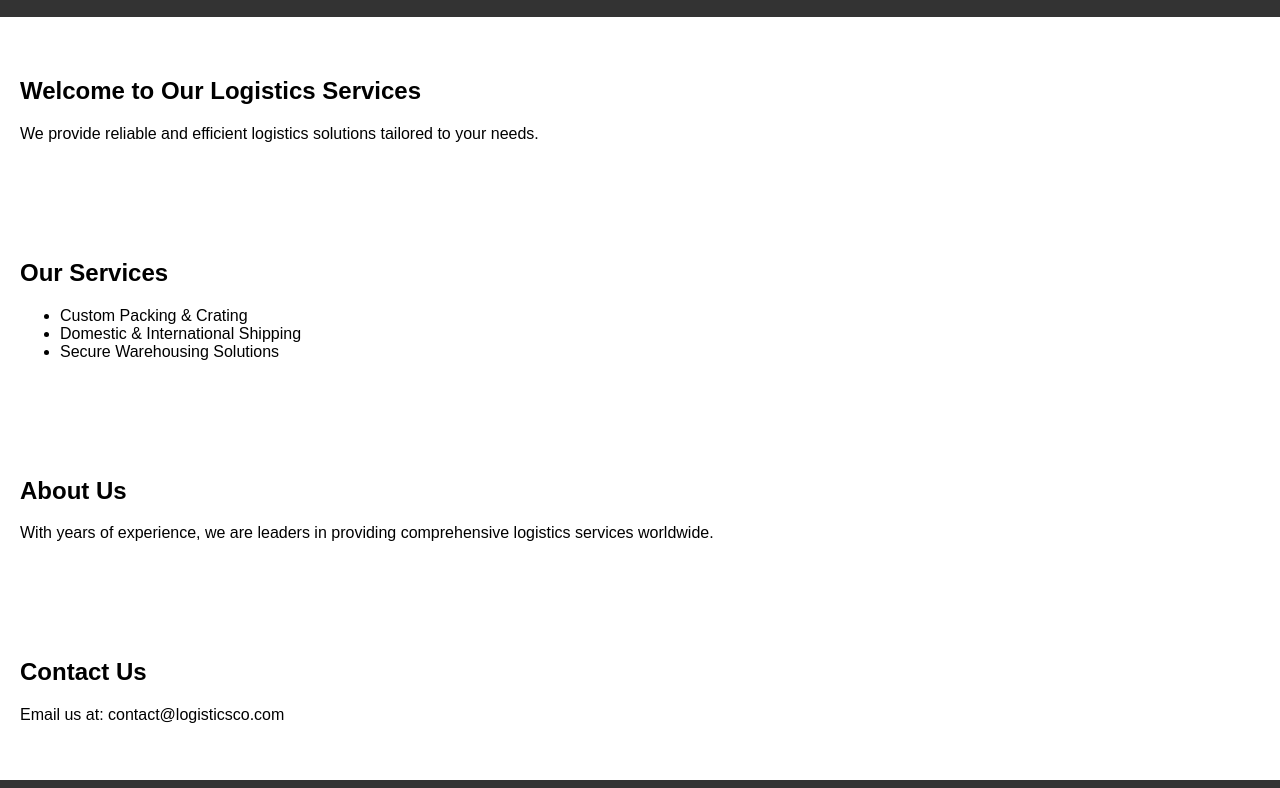
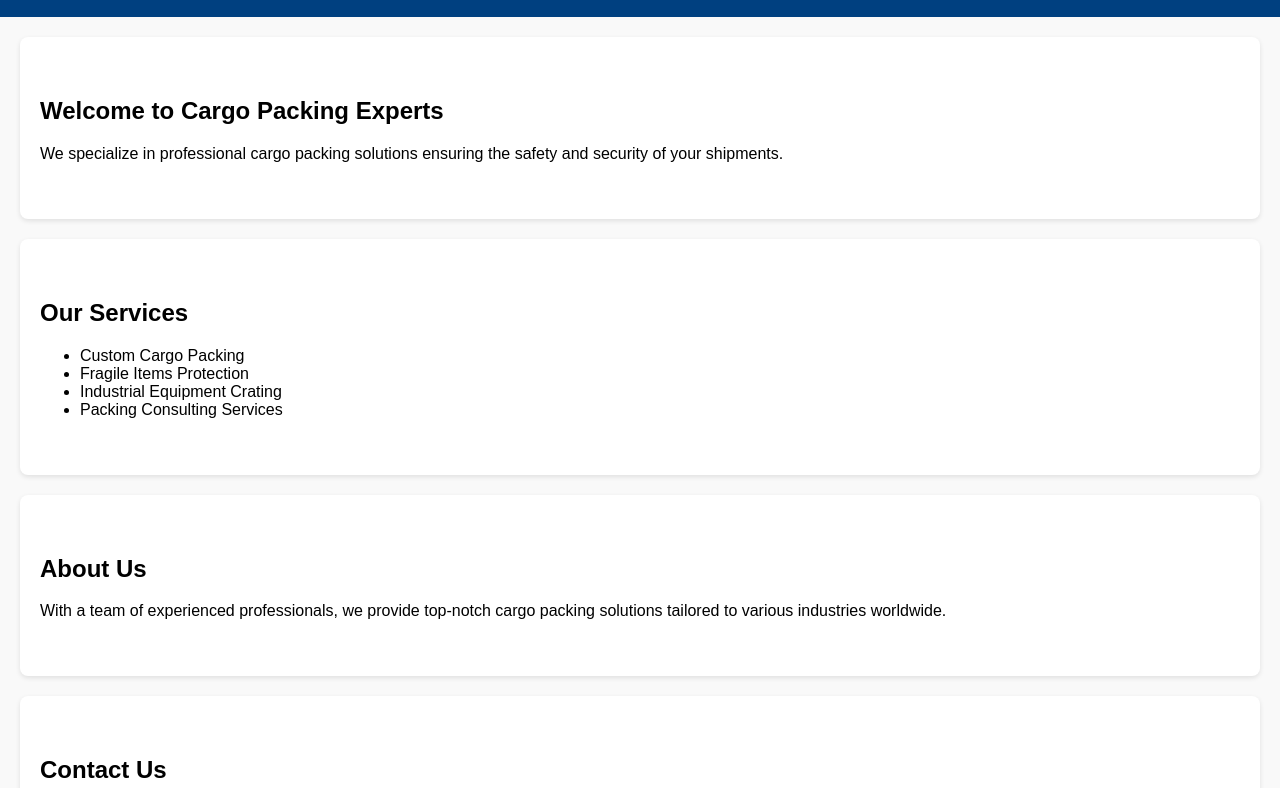
Before and after one commit to Vendetta861/zebr.az, a plain HTML site: page index.html in a window 1280 px wide. Shown: the part 81-869 px from the top of the page. Drawn offline with Linux system fonts and the light colour scheme.

Commit message:
Add files via upload

```diff
--- a/index.html
+++ b/index.html
@@ -3,22 +3,22 @@
 <head>
   <meta charset="UTF-8">
   <meta name="viewport" content="width=device-width, initial-scale=1.0">
-  <title>Logistics Company</title>
+  <title>Cargo Packing Experts</title>
   <style>
-    body { font-family: Arial, sans-serif; margin: 0; padding: 0; }
+    body { font-family: Arial, sans-serif; margin: 0; padding: 0; background-color: #f9f9f9; }
     header, nav, section, footer { padding: 20px; }
-    header { background-color: #333; color: white; display: flex; justify-content: space-between; align-items: center; }
+    header { background-color: #004080; color: white; display: flex; justify-content: space-between; align-items: center; }
     nav a { color: white; margin: 0 15px; text-decoration: none; }
     nav a:hover { text-decoration: underline; }
     .language-switch { cursor: pointer; color: #FFD700; }
-    section { padding: 40px 20px; }
-    footer { background-color: #333; color: white; text-align: center; padding: 10px 20px; }
+    section { padding: 40px 20px; background-color: white; margin: 20px; border-radius: 8px; box-shadow: 0 2px 5px rgba(0, 0, 0, 0.1); }
+    footer { background-color: #004080; color: white; text-align: center; padding: 10px 20px; }
   </style>
 </head>
 <body>
 
 <header>
-  <div id="logo">Logistics Co.</div>
+  <div id="logo">Cargo Packing Experts</div>
   <nav>
     <a href="#home" data-key="home">Home</a>
     <a href="#services" data-key="services">Services</a>
@@ -30,31 +30,32 @@
 </header>
 
 <section id="home">
-  <h1 data-key="welcome">Welcome to Our Logistics Services</h1>
-  <p data-key="intro">We provide reliable and efficient logistics solutions tailored to your needs.</p>
+  <h1 data-key="welcome">Welcome to Cargo Packing Experts</h1>
+  <p data-key="intro">We specialize in professional cargo packing solutions ensuring the safety and security of your shipments.</p>
 </section>
 
 <section id="services">
   <h2 data-key="services">Our Services</h2>
   <ul>
-    <li data-key="packing">Custom Packing & Crating</li>
-    <li data-key="shipping">Domestic & International Shipping</li>
-    <li data-key="storage">Secure Warehousing Solutions</li>
+    <li data-key="customPacking">Custom Cargo Packing</li>
+    <li data-key="fragileItems">Fragile Items Protection</li>
+    <li data-key="industrialPacking">Industrial Equipment Crating</li>
+    <li data-key="consulting">Packing Consulting Services</li>
   </ul>
 </section>
 
 <section id="about">
   <h2 data-key="about">About Us</h2>
-  <p data-key="aboutText">With years of experience, we are leaders in providing comprehensive logistics services worldwide.</p>
+  <p data-key="aboutText">With a team of experienced professionals, we provide top-notch cargo packing solutions tailored to various industries worldwide.</p>
 </section>
 
 <section id="contact">
   <h2 data-key="contact">Contact Us</h2>
-  <p data-key="contactText">Email us at: contact@logisticsco.com</p>
+  <p data-key="contactText">Get in touch at: contact@cargopackingexperts.com</p>
 </section>
 
 <footer>
-  <p>&copy; 2024 Logistics Co.</p>
+  <p>&copy; 2024 Cargo Packing Experts</p>
 </footer>
 
 <script>
@@ -64,26 +65,28 @@
       services: "Xidmətlər",
       about: "Haqqımızda",
       contact: "Əlaqə",
-      welcome: "Logistika Xidmətlərimizə Xoş Gəlmisiniz",
-      intro: "Sizə uyğun etibarlı və səmərəli logistika həlləri təqdim edirik.",
-      packing: "Fərdi Qablaşdırma və Sandıq Xidmətləri",
-      shipping: "Daxili və Beynəlxalq Göndərişlər",
-      storage: "Təhlükəsiz Anbar Həlləri",
-      aboutText: "İllərin təcrübəsi ilə, dünya üzrə geniş logistika xidmətləri təqdim edən liderik.",
-      contactText: "Bizə e-poçtla müraciət edin: contact@logisticsco.com"
+      welcome: "Yük Qablaşdırma Mütəxəssislərinə Xoş Gəlmisiniz",
+      intro: "Göndərişlərinizin təhlükəsizliyini təmin edən peşəkar yük qablaşdırma xidmətlərində ixtisaslaşmışıq.",
+      customPacking: "Fərdi Yük Qablaşdırması",
+      fragileItems: "Kırılgan Əşyaların Qorunması",
+      industrialPacking: "Sənaye Avadanlıqlarının Qablaşdırılması",
+      consulting: "Qablaşdırma Konsultasiya Xidmətləri",
+      aboutText: "Təcrübəli komandamızla müxtəlif sənaye sahələri üçün yüksək səviyyəli yük qablaşdırma həlləri təqdim edirik.",
+      contactText: "Bizimlə əlaqə saxlayın: contact@cargopackingexperts.com"
     },
     en: {
       home: "Home",
       services: "Services",
       about: "About Us",
       contact: "Contact",
-      welcome: "Welcome to Our Logistics Services",
-      intro: "We provide reliable and efficient logistics solutions tailored to your needs.",
-      packing: "Custom Packing & Crating",
-      shipping: "Domestic & International Shipping",
-      storage: "Secure Warehousing Solutions",
-      aboutText: "With years of experience, we are leaders in providing comprehensive logistics services worldwide.",
-      contactText: "Email us at: contact@logisticsco.com"
+      welcome: "Welcome to Cargo Packing Experts",
+      intro: "We specialize in professional cargo packing solutions ensuring the safety and security of your shipments.",
+      customPacking: "Custom Cargo Packing",
+      fragileItems: "Fragile Items Protection",
+      industrialPacking: "Industrial Equipment Crating",
+      consulting: "Packing Consulting Services",
+      aboutText: "With a team of experienced professionals, we provide top-notch cargo packing solutions tailored to various industries worldwide.",
+      contactText: "Get in touch at: contact@cargopackingexperts.com"
     }
   };
 
```
